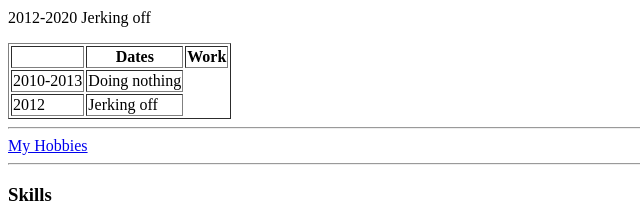
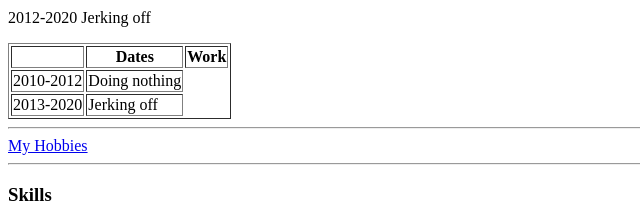
Before and after one commit to varysome/cv, a plain HTML site: page index.html in a window 1280 px wide. Shown: the part 633-855 px from the top of the page, 0-640 px from the left. Drawn offline with Linux system fonts and the light colour scheme.

Commit message:
Update index.html

```diff
--- a/index.html
+++ b/index.html
@@ -46,11 +46,11 @@
     </th>
     <tbody>
       <tr>
-        <td>2010-2013</td>
+        <td>2010-2012</td>
         <td>Doing nothing</td>
       </tr>
       <tr>
-        <td>2012</td>
+        <td>2013-2020</td>
         <td>Jerking off</td>
       </tr>
     </tbody>
```
